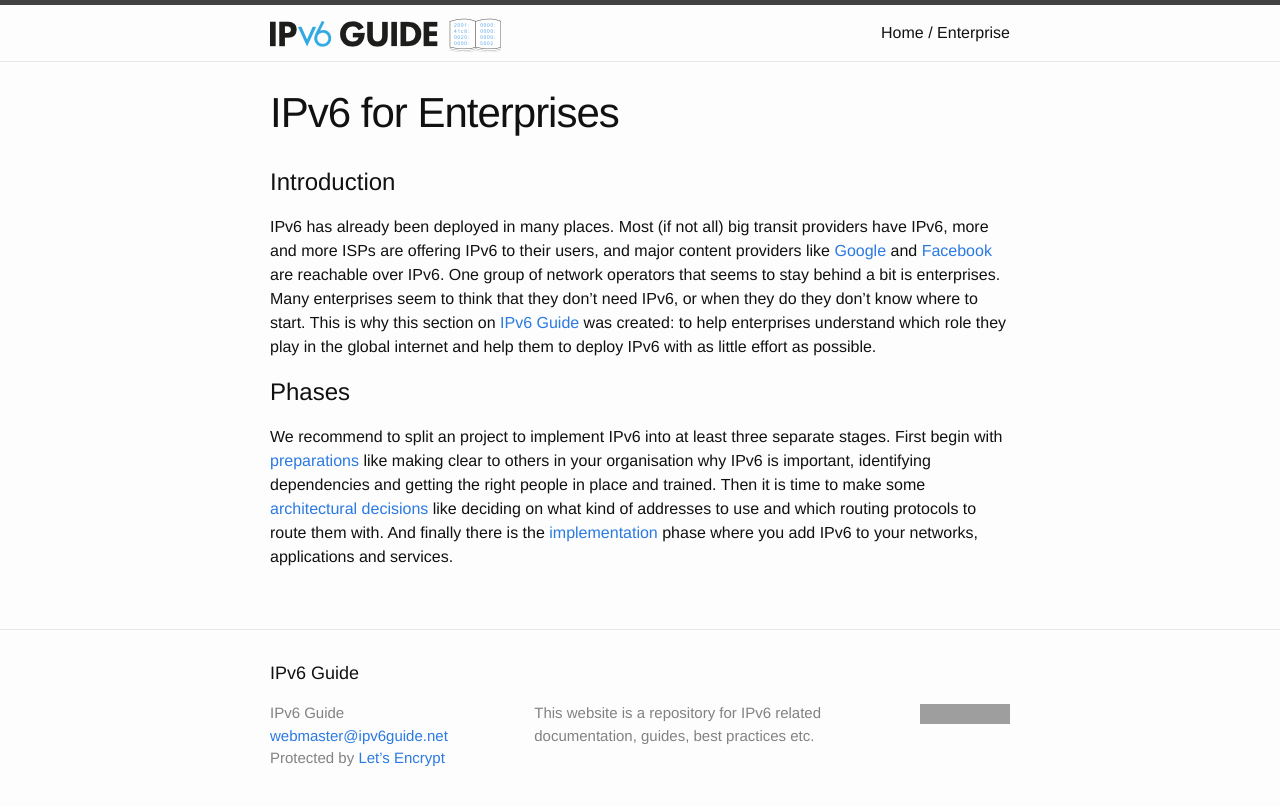
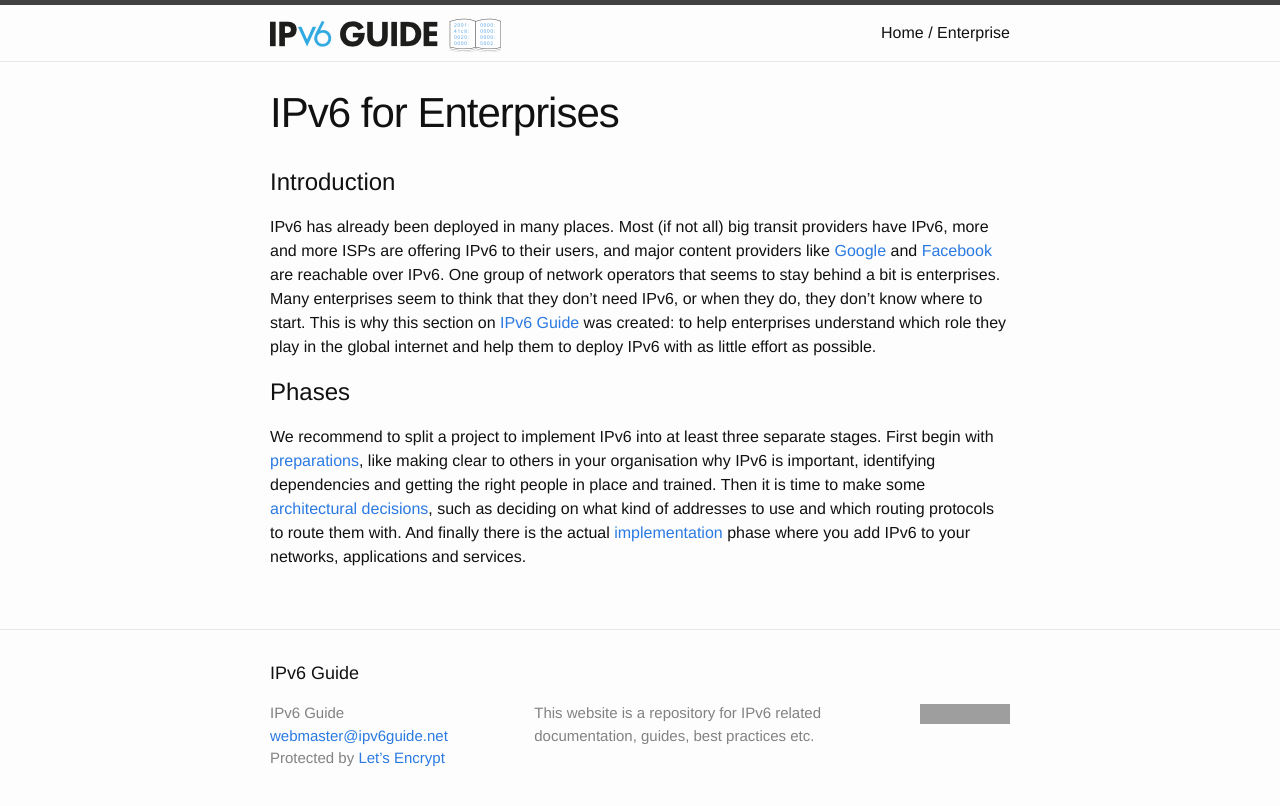
Before and after one commit to ipv6guide/ipv6guide.github.io, a Jekyll site: the page built from enterprise/index.md, in a window 1280 px wide. Shown: the top 806 px of the page. Built offline with Jekyll 4.4.1, drawn with Linux system fonts in a browser that asks for light colours; grey boxes are pictures that could not be loaded.

Commit message:
Correct a typo, and change wording to make the text flow better.

```diff
--- a/enterprise/index.md
+++ b/enterprise/index.md
@@ -11,18 +11,18 @@ users, and major content providers like
 [Facebook](https://code.facebook.com/posts/1192894270727351/ipv6-it-s-time-to-get-on-board/)
 are reachable over IPv6.  One group of network operators that seems to stay
 behind a bit is enterprises.  Many enterprises seem to think that they don't
-need IPv6, or when they do they don't know where to start.  This is why this
+need IPv6, or when they do, they don't know where to start.  This is why this
 section on [IPv6 Guide](https://ipv6guide.net/) was created: to help
 enterprises understand which role they play in the global internet and help
 them to deploy IPv6 with as little effort as possible.
 
 Phases
 ======
-We recommend to split an project to implement IPv6 into at least three separate
-stages. First begin with [preparations](preparations) like making clear to
+We recommend to split a project to implement IPv6 into at least three separate
+stages. First begin with [preparations](preparations), like making clear to
 others in your organisation why IPv6 is important, identifying dependencies and
 getting the right people in place and trained. Then it is time to make some
-[architectural decisions](architectural_decisions) like deciding on what kind
+[architectural decisions](architectural_decisions), such as deciding on what kind
 of addresses to use and which routing protocols to route them with. And finally
-there is the [implementation](implementation) phase where you add IPv6 to your
+there is the actual [implementation](implementation) phase where you add IPv6 to your
 networks, applications and services.
```
